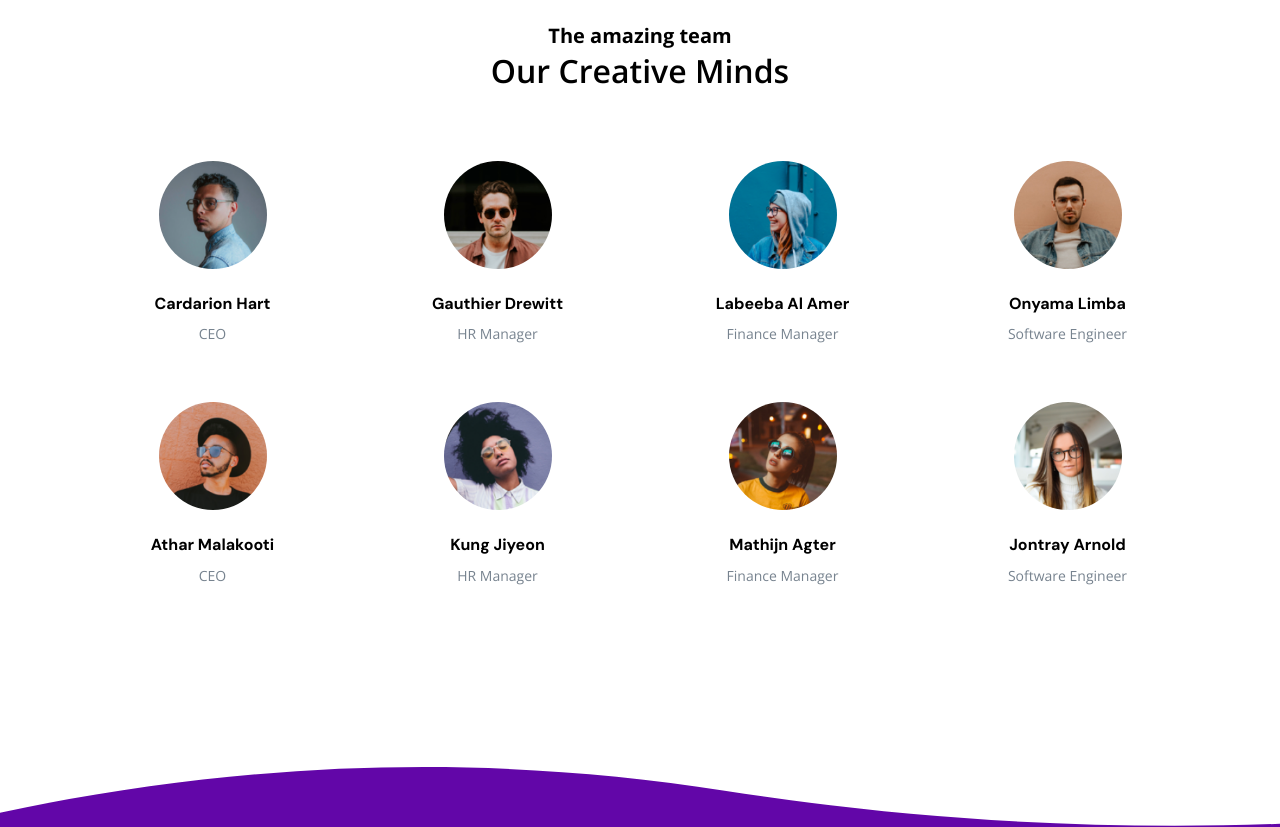
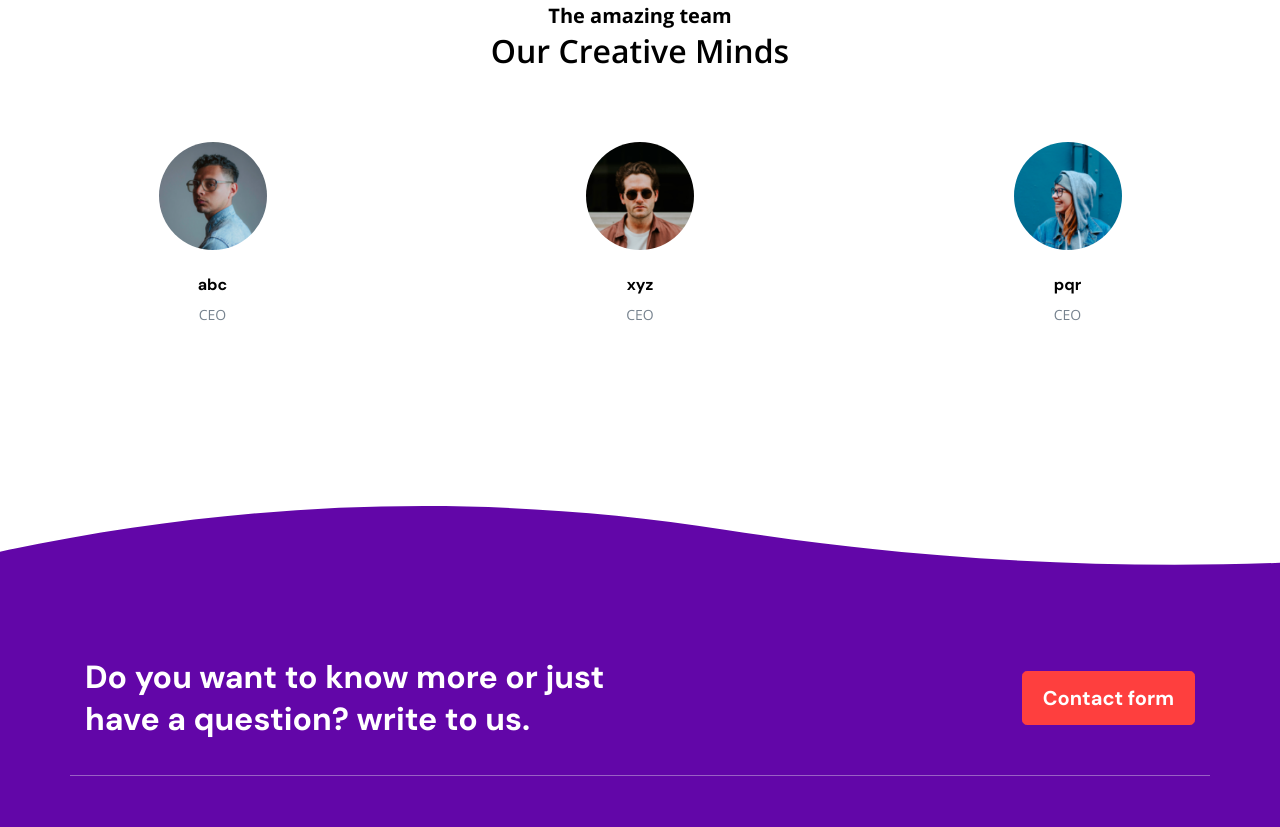
Before and after one commit to treatvia/treatvia.github.io, a website: page about.html in a window 1280 px wide. Shown: the part 1738-2565 px from the top of the page. Drawn offline with nearby package versions, Linux system fonts and the light colour scheme.

Commit message:
updated about.html

```diff
--- a/about.html
+++ b/about.html
@@ -5,7 +5,7 @@
     <meta charset="UTF-8">
     <meta name="viewport" content="width=device-width, initial-scale=1.0">
     <meta http-equiv="X-UA-Compatible" content="ie=edge">
-    <title>FOI App Landing Page</title>
+    <title>TreatVia</title>
     <link rel="stylesheet" href="assets/vendors/fontawesome-free/css/all.min.css">
     <link rel="stylesheet" href="assets/css/style.css">
 </head>
@@ -17,7 +17,9 @@
                 <a class="navbar-brand" href="index.html">
                     <img class="logo-image-class" src="assets/images/treatvia.png" alt="FOI">
                 </a>
-                <button class="navbar-toggler d-lg-none" type="button" data-toggle="collapse" data-target="#collapsibleNavId" aria-controls="collapsibleNavId" aria-expanded="false" aria-label="Toggle navigation">
+                <button class="navbar-toggler d-lg-none" type="button" data-toggle="collapse"
+                    data-target="#collapsibleNavId" aria-controls="collapsibleNavId" aria-expanded="false"
+                    aria-label="Toggle navigation">
                     <span class="navbar-toggler-icon"></span>
                 </button>
                 <div class="collapse navbar-collapse" id="collapsibleNavId">
@@ -32,7 +34,8 @@
                             <a class="nav-link" href="features.html">Features</a>
                         </li>
                         <li class="nav-item dropdown">
-                            <a class="nav-link dropdown-toggle" href="#" id="pagesMenu" data-toggle="dropdown" aria-haspopup="true" aria-expanded="false">Pages</a>
+                            <a class="nav-link dropdown-toggle" href="#" id="pagesMenu" data-toggle="dropdown"
+                                aria-haspopup="true" aria-expanded="false">Pages</a>
                             <div class="dropdown-menu" aria-labelledby="pagesMenu">
                                 <a class="dropdown-item" href="blog.html">Blog</a>
                                 <a class="dropdown-item" href="login.html">Login</a>
@@ -76,14 +79,19 @@
                 <div class="row">
                     <div class="col-md-6 mb-4 mb-md-0 pr-lg-0">
                         <h2 class="about-section-one-title">
-                            With more apps than iOS, Android puts <span class="font-weight-normal">a world of options at your fingertips.</span>
+                            We offer Love, Care and Concern <span class="font-weight-normal">for a happy world.</span>
                         </h2>
                         <div class="about-section-one-content">
-                            <p>Lorem ipsum dolor sit amet, consectetur adipiscing elit, sed do eiusmod tempor incididunt ut labore et dolore magna aliqua. Ut enim ad minim veniam, quis nostrud exercitation ullamco laboris nisi ut aliquip ex ea commodo consequat.</p>
+                            <p>Lorem ipsum dolor sit amet, consectetur adipiscing elit, sed do eiusmod tempor incididunt
+                                ut labore et dolore magna aliqua. Ut enim ad minim veniam, quis nostrud exercitation
+                                ullamco laboris nisi ut aliquip ex ea commodo consequat.</p>
 
-                            <p>Duis aute irure dolor in reprehenderit in voluptate velit esse cillum dolore eu fugiat.</p>
+                            <p>Duis aute irure dolor in reprehenderit in voluptate velit esse cillum dolore eu fugiat.
+                            </p>
 
-                            <p class="mb-0">Lorem ipsum dolor sit amet, consectetur adipiscing elit, sed do eiusmod tempor incididunt ut labore et dolore magna aliqua. Ut enim ad minim veniam, quis nostrud exercitation ullamco laboris nisi ut aliquip ex.</p>
+                            <p class="mb-0">Lorem ipsum dolor sit amet, consectetur adipiscing elit, sed do eiusmod
+                                tempor incididunt ut labore et dolore magna aliqua. Ut enim ad minim veniam, quis
+                                nostrud exercitation ullamco laboris nisi ut aliquip ex.</p>
                         </div>
                     </div>
                     <div class="col-md-6 pl-lg-0 d-flex align-items-center align-items-lg-end">
@@ -94,13 +102,19 @@
             <section class="foi-page-section">
                 <div class="row">
                     <div class="col-md-6 mb-5 mb-md-0">
-                        <img src="assets/images/about_img_2.png" alt="about 2" class="w-100 img-fluid pr-md-5" width="437px">
+                        <img src="assets/images/about_img_2.png" alt="about 2" class="w-100 img-fluid pr-md-5"
+                            width="437px">
                     </div>
                     <div class="col-md-6">
-                        <h2 class="about-section-two-title">We create the best <span class="font-weight-normal">solution for you and your business.</span></h2>
+                        <h2 class="about-section-two-title">Introducing On-demand
+                            Health Assistance <span class="font-weight-normal">for
+                                Mental and Physical Well-Being</span></h2>
                         <div class="about-section-two-content">
-                            <p>Lorem ipsum dolor sit amet, consectetur adipiscing elit, sed do eiusmod tempor incididunt ut labore et dolore magna aliqua. Ut enim ad minim veniam, </p>
-                            <p>quis nostrud exercitation ullamco laboris nisi ut aliquip ex ea commodo consequat.Duis aute irure dolor in reprehenderit in voluptate velit esse cillum dolore eu fugiat nulla pariatur. </p>
+                            <p>Lorem ipsum dolor sit amet, consectetur adipiscing elit, sed do eiusmod tempor incididunt
+                                ut labore et dolore magna aliqua. Ut enim ad minim veniam, </p>
+                            <p>quis nostrud exercitation ullamco laboris nisi ut aliquip ex ea commodo consequat.Duis
+                                aute irure dolor in reprehenderit in voluptate velit esse cillum dolore eu fugiat nulla
+                                pariatur. </p>
                         </div>
                     </div>
                 </div>
@@ -112,59 +126,25 @@
                     <div class="col-md-3 mb-5">
                         <div class="team-member-card">
                             <img src="assets/images/user/user_1.png" alt="Cardarion Hart" class="team-member-avatar">
-                            <h6 class="mb-0">Cardarion Hart</h6>
+                            <h6 class="mb-0">abc</h6>
+                            <p class="team-member-designation">CEO</p>
+                        </div>
+                    </div>
+                    <div class="col-md-6 mb-5">
+                        <div class="team-member-card">
+                            <img src="assets/images/user/user_2.png" alt="Gauthier Drewitt" class="team-member-avatar">
+                            <h6 class="mb-0">xyz</h6>
                             <p class="team-member-designation">CEO</p>
                         </div>
                     </div>
                     <div class="col-md-3 mb-5">
                         <div class="team-member-card">
-                            <img src="assets/images/user/user_2.png" alt="Gauthier Drewitt" class="team-member-avatar">
-                            <h6 class="mb-0">Gauthier Drewitt</h6>
-                            <p class="team-member-designation">HR Manager</p>
-                        </div>
-                    </div>
-                    <div class="col-md-3 mb-5">
-                        <div class="team-member-card">
                             <img src="assets/images/user/user_3.png" alt="Labeeba Al Amer" class="team-member-avatar">
-                            <h6 class="mb-0">Labeeba Al Amer</h6>
-                            <p class="team-member-designation">Finance Manager</p>
-                        </div>
-                    </div>
-                    <div class="col-md-3 mb-5">
-                        <div class="team-member-card">
-                            <img src="assets/images/user/user_4.png" alt="Onyama Limba" class="team-member-avatar">
-                            <h6 class="mb-0">Onyama Limba</h6>
-                            <p class="team-member-designation">Software Engineer</p>
-                        </div>
-                    </div>
-                    <div class="col-md-3 mb-5">
-                        <div class="team-member-card">
-                            <img src="assets/images/user/user_5.png" alt="Athar Malakooti" class="team-member-avatar">
-                            <h6 class="mb-0">Athar Malakooti</h6>
+                            <h6 class="mb-0">pqr</h6>
                             <p class="team-member-designation">CEO</p>
                         </div>
                     </div>
-                    <div class="col-md-3 mb-5">
-                        <div class="team-member-card">
-                            <img src="assets/images/user/user_6.png" alt="Kung Jiyeon" class="team-member-avatar">
-                            <h6 class="mb-0">Kung Jiyeon</h6>
-                            <p class="team-member-designation">HR Manager</p>
-                        </div>
-                    </div>
-                    <div class="col-md-3 mb-5">
-                        <div class="team-member-card">
-                            <img src="assets/images/user/user_7.png" alt="Mathijn Agter" class="team-member-avatar">
-                            <h6 class="mb-0">Mathijn Agter</h6>
-                            <p class="team-member-designation">Finance Manager</p>
-                        </div>
-                    </div>
-                    <div class="col-md-3 mb-5">
-                        <div class="team-member-card">
-                            <img src="assets/images/user/user_8.png" alt="Jontray Arnold" class="team-member-avatar">
-                            <h6 class="mb-0">Jontray Arnold</h6>
-                            <p class="team-member-designation">Software Engineer</p>
-                        </div>
-                    </div>
+
                 </div>
             </section>
         </div>
@@ -187,8 +167,10 @@
                     </div>
                     <p class="font-os font-weight-semibold mb3">Get our mobile app</p>
                     <div>
-                        <button class="btn btn-app-download mr-2"><img src="assets/images/ios.svg" alt="App store"></button>
-                        <button class="btn btn-app-download"><img src="assets/images/android.svg" alt="play store"></button>
+                        <button class="btn btn-app-download mr-2"><img src="assets/images/ios.svg"
+                                alt="App store"></button>
+                        <button class="btn btn-app-download"><img src="assets/images/android.svg"
+                                alt="play store"></button>
                     </div>
                 </div>
                 <div class="col-md-3 mt-3 mt-md-0">
@@ -222,7 +204,8 @@
                                 <a href="#!" class="nav-link">Services</a>
                             </li>
                             <li class="nav-item">
-                                <a href="#!" class="nav-link">Careers <span class="badge badge-pill badge-secondary ml-3">Hiring</span></a>
+                                <a href="#!" class="nav-link">Careers <span
+                                        class="badge badge-pill badge-secondary ml-3">Hiring</span></a>
                             </li>
                             <li class="nav-item">
                                 <a href="#!" class="nav-link">Blog</a>
@@ -235,7 +218,8 @@
                 </div>
                 <div class="col-md-3 mt-3 mt-md-0">
                     <p>
-                        &copy; foi. 2020 <a href="#" target="_blank" rel="noopener noreferrer" class="text-reset">BootstrapDash</a>.
+                        &copy; foi. 2020 <a href="#" target="_blank" rel="noopener noreferrer"
+                            class="text-reset">BootstrapDash</a>.
                     </p>
                     <p>All rights reserved.</p>
                     <nav class="social-menu">
```
